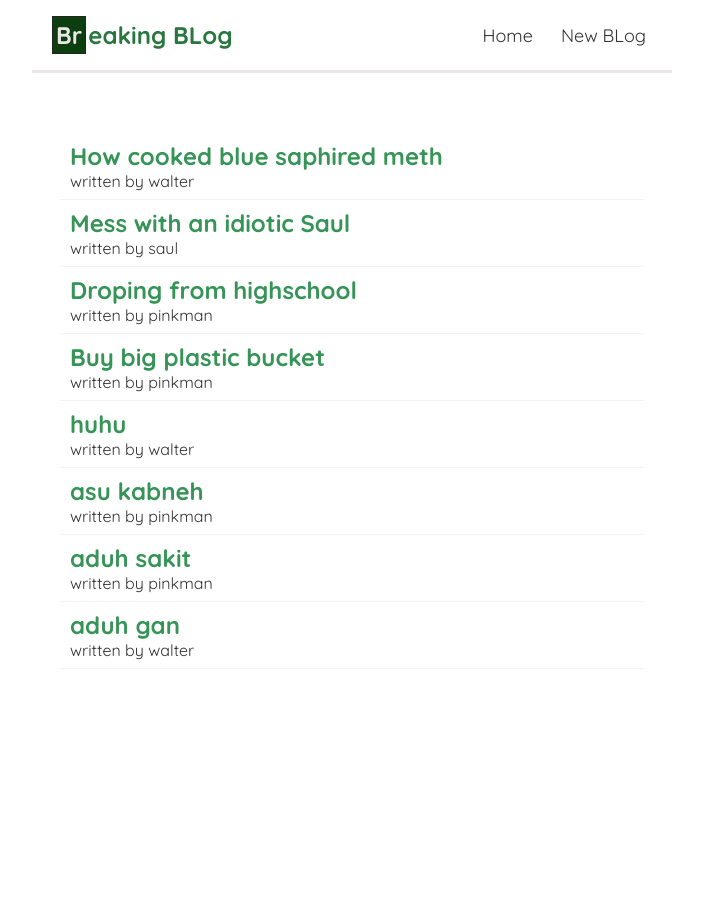
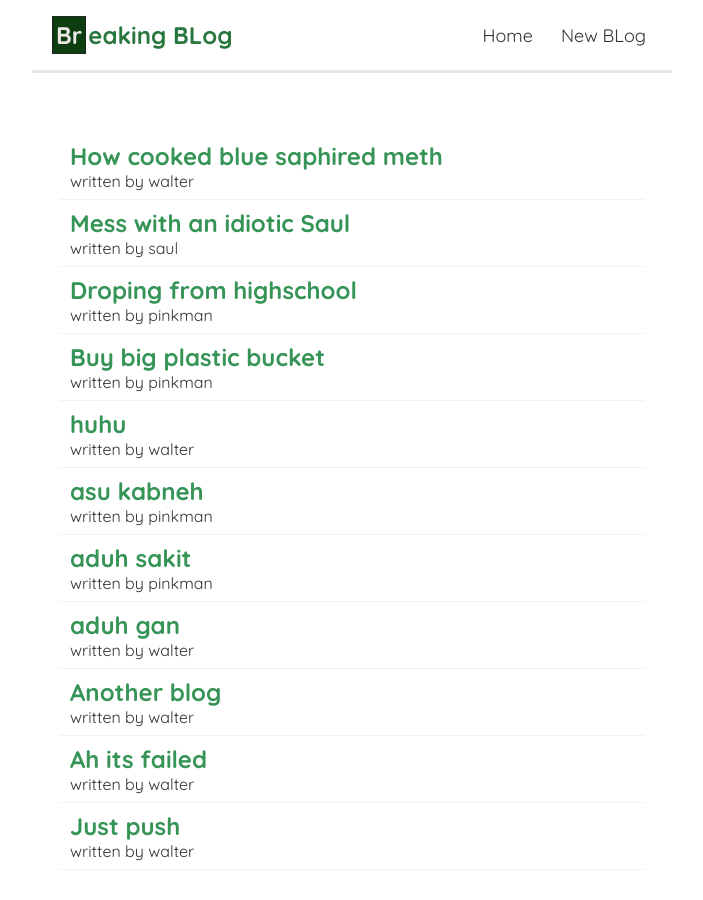
Before and after one commit to nalendro16/react-basic, a React (Create React App) app: page / in a window 1280 px wide. Shown: the top 900 px of the page, without its empty margins (288-991 px from the left). Before the commit the page ends 800 px from the top, so only its background shows below. Built offline with nearby package versions, Linux system fonts and the light colour scheme; data requests are answered from the project's data file.

Commit message:
redirect after POST success

```diff
--- a/data/db.json
+++ b/data/db.json
@@ -47,6 +47,24 @@
       "body": "aduh ganm",
       "author": "walter",
       "id": 8
+    },
+    {
+      "title": "Another blog",
+      "body": "Keep in mind, however, that this may be annoying to your user. The resizing of text areas is part of the UI now, like scroll bars or zooming text. By defeating this aspect of the UI, you have taken some control away from your user, which can be frustrating. Consider if it is necessary - after all, if the user resizing the box breaks your layout or looks funny, they aren't going to hold it against you - they know they've done something to the page and won't be confused.",
+      "author": "walter",
+      "id": 9
+    },
+    {
+      "title": "Ah its failed",
+      "body": "Keep in mind, however, that this may be annoying to your user. The resizing of text areas is part of the UI now, like scroll bars or zooming text. By defeating this aspect of the UI, you have taken some control away from your user, which can be frustrating. Consider if it is necessary - after all, if the user resizing the box breaks your layout or looks funny, they aren't going to hold it against you - they know they've done something to the page and won't be confused.",
+      "author": "walter",
+      "id": 10
+    },
+    {
+      "title": "Just push",
+      "body": "Keep in mind, however, that this may be annoying to your user. The resizing of text areas is part of the UI now, like scroll bars or zooming text. By defeating this aspect of the UI, you have taken some control away from your user, which can be frustrating. Consider if it is necessary - after all, if the user resizing the box breaks your layout or looks funny, they aren't going to hold it against you - they know they've done something to the page and won't be confused.",
+      "author": "walter",
+      "id": 11
     }
   ]
 }
--- a/src/Create.js
+++ b/src/Create.js
@@ -1,10 +1,12 @@
 import { useState } from 'react'
+import { useHistory } from 'react-router'
 
 const Create = () => {
   const [title, setTitle] = useState('')
   const [body, setBody] = useState('')
   const [author, setAuthor] = useState('walter')
   const [isPending, setisPending] = useState(false)
+  const history = useHistory()
 
   const handleSubmit = (e) => {
     e.preventDefault()
@@ -19,6 +21,7 @@ const Create = () => {
     }).then(() => {
       console.log('new blog added')
       setisPending(false)
+      history.push('/')
     })
   }
 
```
